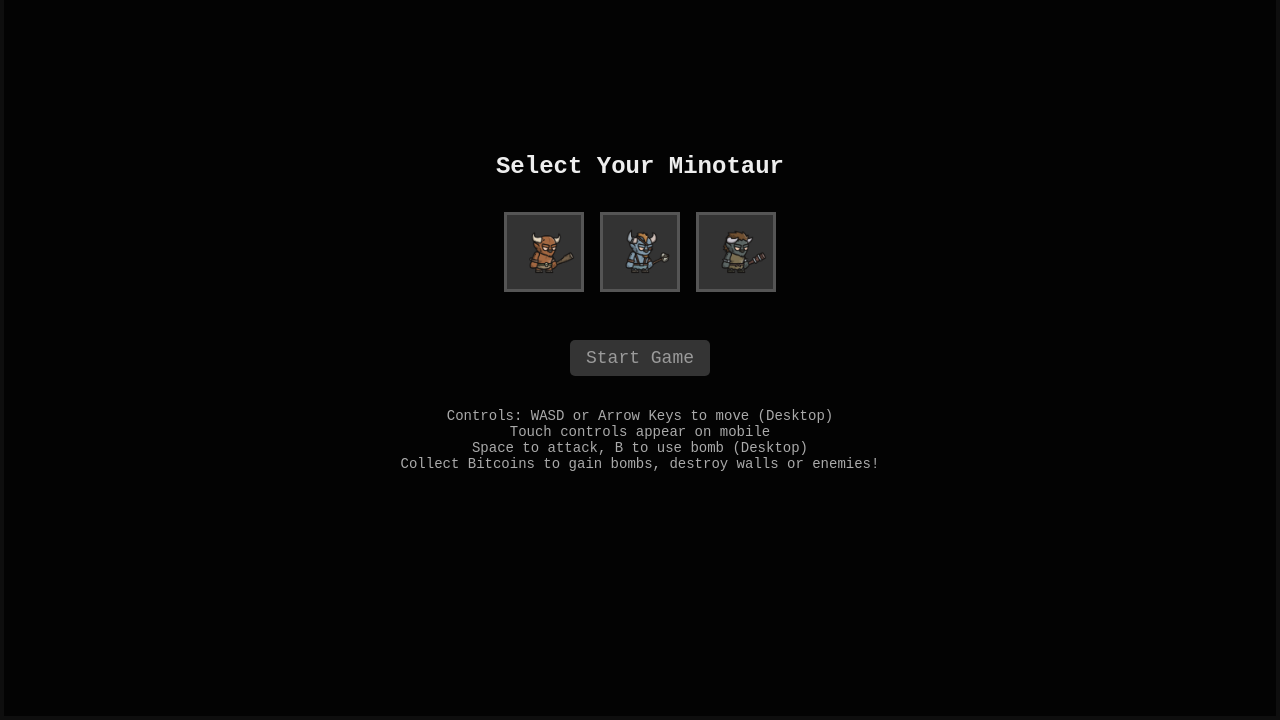
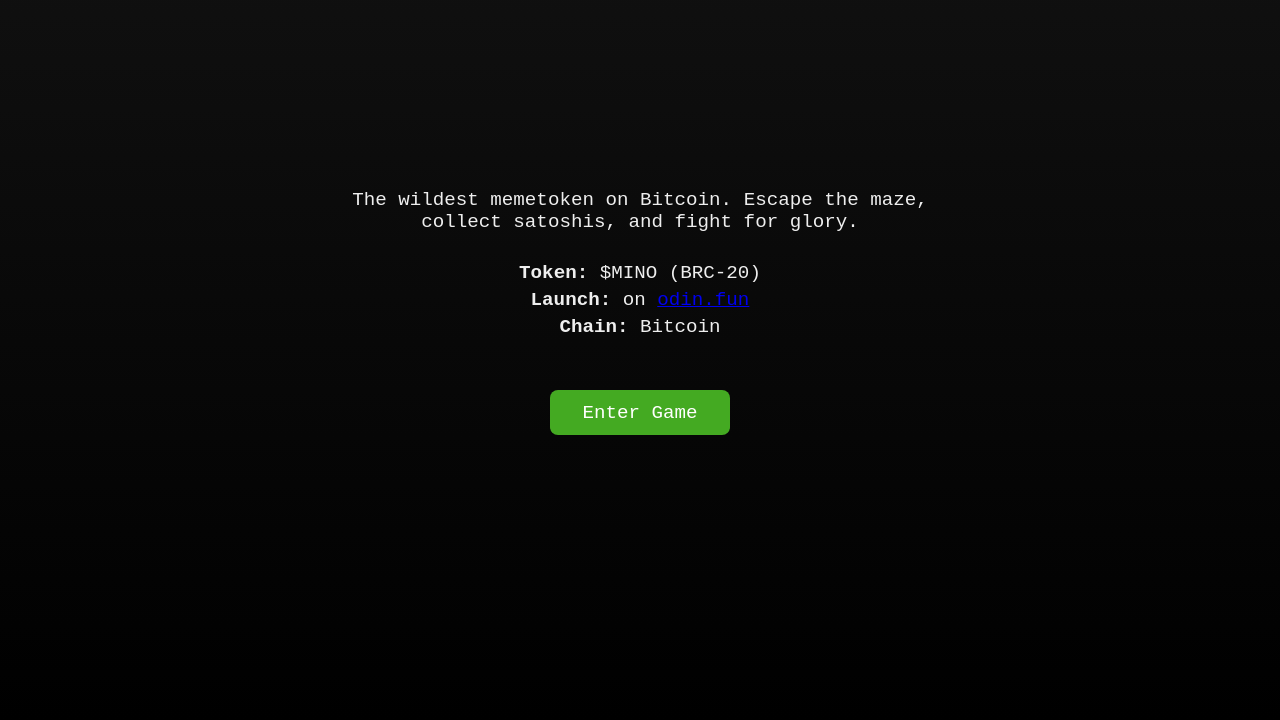
Before and after one commit to guidias1961/minotaur, a website: page public/index.html in a window 1280 px wide. Shown: the part 80-800 px from the top of the page. Drawn offline with Linux system fonts and the light colour scheme.

Commit message:
update: alterações gerais

```diff
--- a/public/index.html
+++ b/public/index.html
@@ -268,9 +268,79 @@
                 display: block;
             }
         }
+#tokenIntro {
+    position: absolute;
+    top: 0;
+    left: 0;
+    width: 100vw;
+    height: 100vh;
+    background: linear-gradient(#111, #000);
+    color: #eee;
+    font-family: 'Courier New', monospace;
+    display: flex;
+    flex-direction: column;
+    justify-content: center;
+    align-items: center;
+    text-align: center;
+    z-index: 50;
+    padding: 2rem;
+    box-sizing: border-box;
+}
+
+#tokenIntro h1 {
+    font-size: clamp(2rem, 6vw, 3rem);
+    color: gold;
+    margin-bottom: 1rem;
+}
+
+#tokenIntro p {
+    max-width: 600px;
+    margin-bottom: 1.5rem;
+    font-size: clamp(1rem, 2.5vw, 1.2rem);
+}
+
+#tokenIntro ul {
+    list-style: none;
+    padding: 0;
+    margin-bottom: 2rem;
+    font-size: clamp(1rem, 2.5vw, 1.2rem);
+}
+
+#tokenIntro li {
+    margin: 0.3rem 0;
+}
+
+#tokenIntro button {
+    background-color: #4a2;
+    color: white;
+    font-size: 1.2rem;
+    padding: 0.7rem 2rem;
+    border: none;
+    border-radius: 8px;
+    cursor: pointer;
+}
+
+#tokenIntro button:hover {
+    background-color: #6c4;
+}
+function enterGame() {
+    document.getElementById('tokenIntro').style.display = 'none';
+}
+
     </style>
 </head>
 <body>
+<div id="tokenIntro">
+    <h1>$MINO — Minotaur Maze</h1>
+    <p>The wildest memetoken on Bitcoin. Escape the maze, collect satoshis, and fight for glory.</p>
+    <ul>
+        <li><strong>Token:</strong> $MINO (BRC-20)</li>
+        <li><strong>Launch:</strong> on <a href="https://odin.fun" target="_blank">odin.fun</a></li>
+        <li><strong>Chain:</strong> Bitcoin</li>
+    </ul>
+    <button onclick="enterGame()">Enter Game</button>
+</div>
+
     <h1>Minotaur Maze</h1>
     <div id="gameContainer">
         <div id="hud">
```
